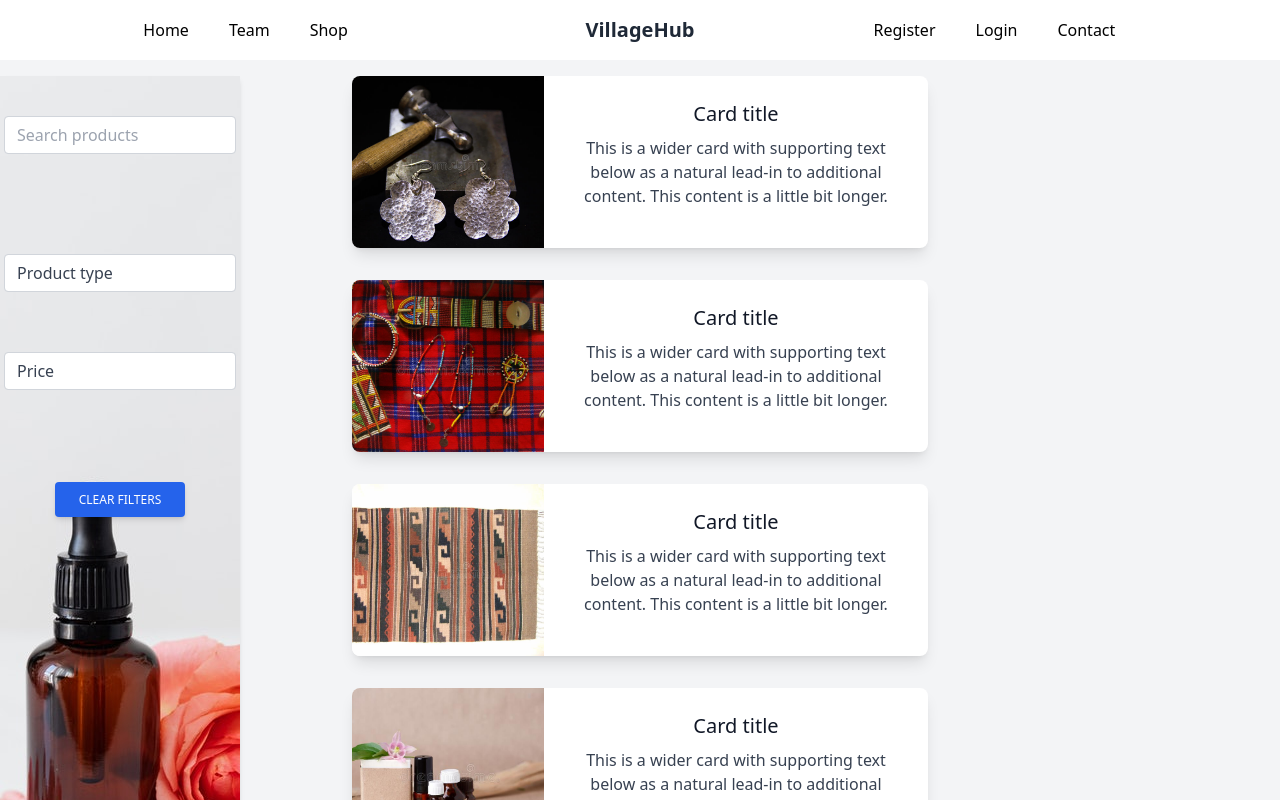
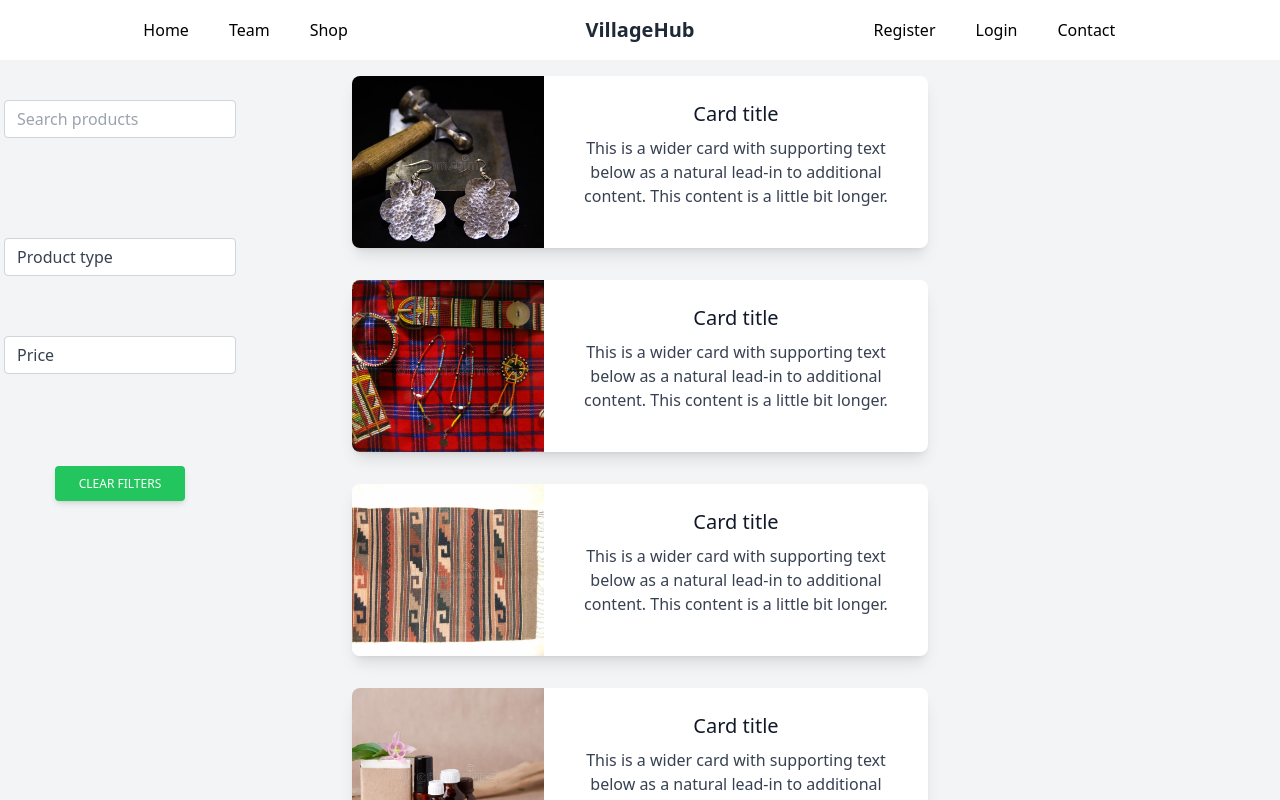
Before and after one commit to LAPopa/Hackaton, a React (Create React App) app in the folder frontend/: page /shop in a window 1280 px wide. Shown: the top 800 px of the page. Built offline with nearby package versions, Linux system fonts and the light colour scheme; what tw-elements would draw is missing.

Commit message:
Further component refactoring

```diff
--- a/frontend/src/Components/Sidenav.js
+++ b/frontend/src/Components/Sidenav.js
@@ -1,10 +1,7 @@
 import React from "react";
-import SidenavShop from "../Image/SidenavShop.jpg"
 export default function Sidenav(){
-    return(<div>
-            <div className="w-60 h-full shadow-md px-1 absolute" style={{
-                backgroundImage: `url(${SidenavShop})`
-            }}>
+    return(<>
+            <div className="w-60 h-full px-1 absolute bg-gray-100">
                 <ul className="relative">
                     <div className="flex justify-center">
                         <div className="mb-3 xl:w-96 py-10" >
@@ -25,7 +22,7 @@ export default function Sidenav(){
             transition
             ease-in-out
             m-0
-            focus:text-gray-700 focus:bg-white focus:border-blue-600 focus:outline-none
+            focus:text-gray-700 focus:border-green-500 focus:outline-none
           "
                                 id="exampleFormControlInput1"
                                 placeholder="Search products"
@@ -48,7 +45,7 @@ export default function Sidenav(){
           transition
           ease-in-out
           m-0
-          focus:text-gray-700 focus:bg-white focus:border-blue-600 focus:outline-none" aria-label="Default select example">
+          focus:text-gray-700 focus:bg-white focus:border-green-500 focus:outline-none" aria-label="Default select example">
                                 <option selected disabled hidden>Product type</option>
                                 <option value="1">One</option>
                                 <option value="2">Two</option>
@@ -72,7 +69,7 @@ export default function Sidenav(){
           transition
           ease-in-out
           m-0
-          focus:text-gray-700 focus:bg-white focus:border-blue-600 focus:outline-none" aria-label="Default select example">
+          focus:text-gray-700 focus:bg-white focus:border-green-500 focus:outline-none" aria-label="Default select example">
                                 <option selected disabled hidden>Price</option>
                                 <option value="1">Ascending</option>
                                 <option value="2">Descending</option>
@@ -81,11 +78,11 @@ export default function Sidenav(){
                     </div>
                     <div className="flex space-x-2 justify-center py-20">
                         <button type="button"
-                                className="inline-block px-6 py-2.5 bg-blue-600 text-white font-medium text-xs leading-tight uppercase rounded shadow-md hover:bg-blue-700 hover:shadow-lg focus:bg-blue-700 focus:shadow-lg focus:outline-none focus:ring-0 active:bg-blue-800 active:shadow-lg transition duration-150 ease-in-out">Clear filters
+                                className="inline-block px-6 py-2.5 bg-green-500 text-white font-medium text-xs leading-tight uppercase rounded shadow-md hover:bg-green-700 hover:shadow-lg focus:bg-green-700 focus:shadow-lg focus:outline-none focus:ring-0 active:bg-green-800 active:shadow-lg transition duration-150 ease-in-out">Clear filters
                         </button>
                     </div>
                 </ul>
             </div>
-        </div>
+        </>
     )
 }
--- a/frontend/src/Pages/ShopPage.js
+++ b/frontend/src/Pages/ShopPage.js
@@ -3,9 +3,13 @@ import Sidenav from "../Components/Sidenav";
 import Card from "../Components/Card";
 export default function ShopPage(){
     return(
-        <div className="py-4">
-            <Sidenav/>
-            <Card/>
-        </div>
+        <>
+            <div>
+                <Sidenav/>
+            </div>
+            <div className="py-4">
+                <Card/>
+            </div>
+        </>
     )
 }
```
